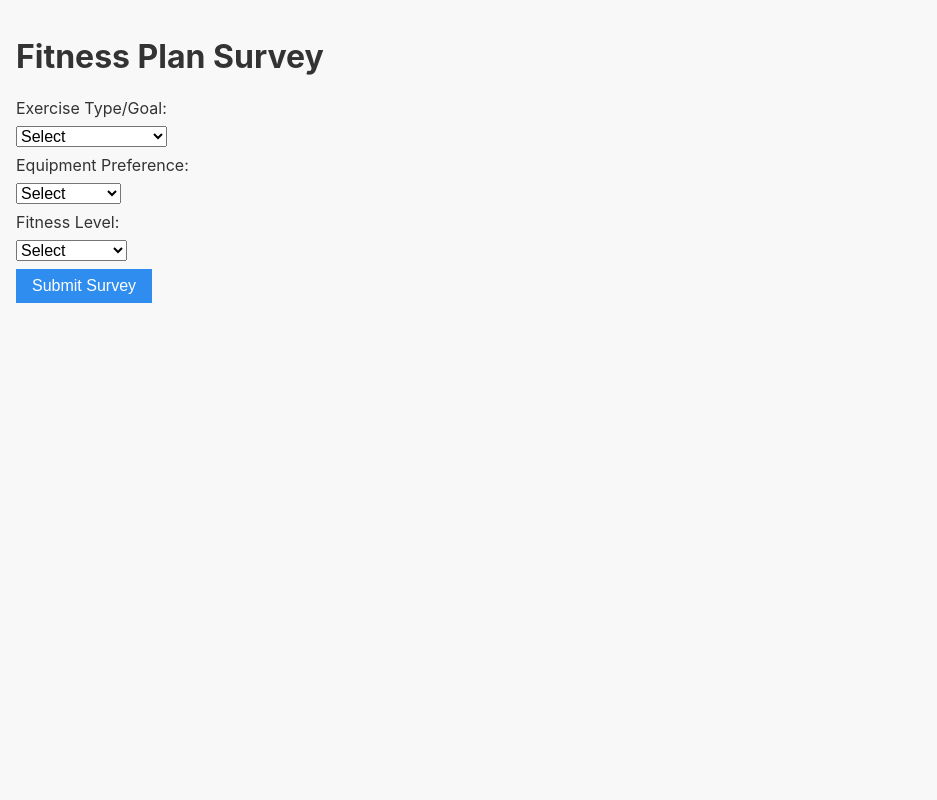
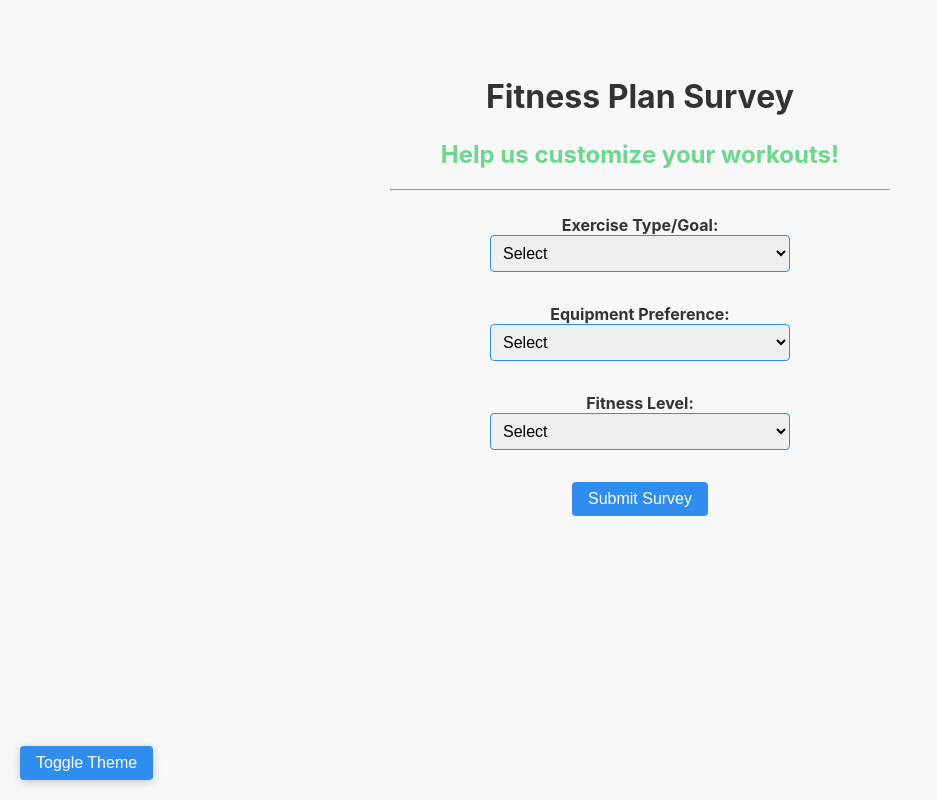
Before and after one commit to kevinliu249/CPFT, a React (Create React App) app in the folder frontend/: page /survey in a window 1280 px wide. Shown: the whole page, without its empty margins (0-937 px from the left). Built offline with nearby package versions, Linux system fonts and the light colour scheme.

Commit message:
Many changes

```diff
--- /dev/null
+++ b/frontend/src/component/ThemeToggleButton.js
@@ -0,0 +1,15 @@
+import React, { useContext } from "react";
+import { GlobalStateContext } from "../context/GlobalStateContext";
+import "../styles/Dashboard.css"; // Reuse the existing CSS styles
+
+const ThemeToggleButton = () => {
+  const { toggleTheme } = useContext(GlobalStateContext);
+
+  return (
+    <button className="theme-toggle-btn" onClick={toggleTheme}>
+      Toggle Theme
+    </button>
+  );
+};
+
+export default ThemeToggleButton;
--- a/frontend/src/pages/dashboard.js
+++ b/frontend/src/pages/dashboard.js
@@ -3,10 +3,11 @@ import { useNavigate } from "react-router-dom";
 import { GlobalStateContext } from "../context/GlobalStateContext";
 import '../styles/App.css';
 import '../styles/Dashboard.css';
+import ThemeToggleButton from "../component/ThemeToggleButton";
 
 const Dashboard = () => {
   const navigate = useNavigate();
-  const { theme, toggleTheme } = useContext(GlobalStateContext);
+  const { theme } = useContext(GlobalStateContext);
 
   return (
     <div className={`Dashboard ${theme}`}>
@@ -15,7 +16,7 @@ const Dashboard = () => {
       <button onClick={() => navigate("/fitnessPlan")}>Fitness Plan</button>
       <button onClick={() => navigate("/workout")}>Workout</button>
       <button onClick={() => navigate("/survey")}>Take Survey</button>
-      <button className="theme-toggle-btn" onClick={toggleTheme}>Toggle Theme</button>
+      <ThemeToggleButton /> {/* Add the theme toggle button */}
     </div>
   );
 };
--- a/frontend/src/pages/fitnessPlan.js
+++ b/frontend/src/pages/fitnessPlan.js
@@ -2,12 +2,14 @@ import React from "react";
 // import { useNavigate } from "react-router-dom";
 import '../styles/App.css';
 import '../styles/FitnessPlan.css';
+import ThemeToggleButton from '../component/ThemeToggleButton';
 
 const FitnessPlan = () => {
 
     return (
       <div className="FitnessPlan">
         <p>FitnessPlan</p>
+        <ThemeToggleButton /> {/* Add the theme toggle button */}
       </div>
     );
   };
--- a/frontend/src/pages/onboarding.js
+++ b/frontend/src/pages/onboarding.js
@@ -2,6 +2,7 @@ import React from "react";
 import { useNavigate } from "react-router-dom";
 import "../styles/App.css";
 import "../styles/Onboarding.css";
+import ThemeToggleButton from "../component/ThemeToggleButton";
 import picture from "../images/onboarding.png"
 
 const Onboarding = () => {
@@ -30,6 +31,7 @@ const Onboarding = () => {
       <button onClick={loginNavigate}>Login</button>
 
       <button onClick={registerNaviate}>New User? <br></br>Click to Register</button>
+      <ThemeToggleButton /> {/* Add the theme toggle button */}
     </div>
   );
 };
--- a/frontend/src/pages/registerPage.js
+++ b/frontend/src/pages/registerPage.js
@@ -2,6 +2,7 @@ import React from "react";
 import { useNavigate } from "react-router-dom";
 import '../styles/App.css';
 import '../styles/Register.css';
+import ThemeToggleButton from '../component/ThemeToggleButton';
 
 const Register = () => {
   const navigate = useNavigate();
@@ -26,6 +27,8 @@ const Register = () => {
       <input type="password" id="password" name="password" /><br />
       <button onClick={loginNavigate}>Create Account</button>
 
+      <ThemeToggleButton /> {/* Add the theme toggle button */}
+
     </div>
   );
 }
--- a/frontend/src/pages/survey.js
+++ b/frontend/src/pages/survey.js
@@ -2,10 +2,10 @@ import React, { useState } from "react";
 import { useNavigate } from "react-router-dom";
 import "../styles/App.css";
 import "../styles/Survey.css";
+import ThemeToggleButton from "../component/ThemeToggleButton";
 
 const Survey = () => {
   const navigate = useNavigate();
-
   const [surveyData, setSurveyData] = useState({
     exerciseType: "",
     equipmentPreference: "",
@@ -20,32 +20,51 @@ const Survey = () => {
   const handleSubmit = (e) => {
     e.preventDefault();
     console.log("Survey submitted:", surveyData);
-      // Redirect to fitness plan page after submission
     navigate("/fitnessPlan");
   };
 
   return (
     <div className="Survey">
       <h1>Fitness Plan Survey</h1>
+      <h3>Help us customize your workouts!</h3>
+      <hr />
       <form onSubmit={handleSubmit}>
-          <label>Exercise Type/Goal:</label>
-          <select name="exerciseType" value={surveyData.exerciseType} onChange={handleChange} required>
+        <label htmlFor="exerciseType">Exercise Type/Goal:</label>
+        <select
+          id="exerciseType"
+          name="exerciseType"
+          value={surveyData.exerciseType}
+          onChange={handleChange}
+          required
+        >
           <option value="">Select</option>
           <option value="muscle_mass">Muscle Mass</option>
           <option value="cardio_endurance">Cardio/Endurance</option>
           <option value="flexibility">Flexibility</option>
         </select>
 
-          <label>Equipment Preference:</label>
-          <select name="equipmentPreference" value={surveyData.equipmentPreference} onChange={handleChange} required>
+        <label htmlFor="equipmentPreference">Equipment Preference:</label>
+        <select
+          id="equipmentPreference"
+          name="equipmentPreference"
+          value={surveyData.equipmentPreference}
+          onChange={handleChange}
+          required
+        >
           <option value="">Select</option>
           <option value="bodyweight">Bodyweight</option>
           <option value="weights">Weights</option>
           <option value="none">None</option>
         </select>
 
-          <label>Fitness Level:</label>
-          <select name="fitnessLevel" value={surveyData.fitnessLevel} onChange={handleChange} required>
+        <label htmlFor="fitnessLevel">Fitness Level:</label>
+        <select
+          id="fitnessLevel"
+          name="fitnessLevel"
+          value={surveyData.fitnessLevel}
+          onChange={handleChange}
+          required
+        >
           <option value="">Select</option>
           <option value="beginner">Beginner</option>
           <option value="intermediate">Intermediate</option>
@@ -54,6 +73,7 @@ const Survey = () => {
 
         <button type="submit">Submit Survey</button>
       </form>
+      <ThemeToggleButton />
     </div>
   );
 };
--- a/frontend/src/pages/workout.js
+++ b/frontend/src/pages/workout.js
@@ -2,12 +2,14 @@ import React from "react";
 // import { useNavigate } from "react-router-dom";
 import '../styles/App.css';
 import '../styles/Workout.css';
+import ThemeToggleButton from "../component/ThemeToggleButton";
 
 const Workout = () => {
 
     return (
       <div className="Workout">
         <p>Workout</p>
+        <ThemeToggleButton /> {/* Add the theme toggle button */}
       </div>
     );
   };
--- a/frontend/src/styles/Survey.css
+++ b/frontend/src/styles/Survey.css
@@ -1,23 +1,69 @@
 .Survey {
+  margin-top: 5vh;
+  text-align: center;
+  font-weight: bold;
   padding: var(--spacing-m);
   background: var(--color-background);
   color: var(--color-text);
 }
 
-label, select, button {
-    display: block;
-    margin-bottom: var(--spacing-s);
-    font-size: var(--font-size-body);
+.Survey h1 {
+  font-size: var(--font-size-h1);
+  margin-bottom: var(--spacing-m);
 }
 
-button {
+.Survey h3 {
+  font-size: var(--font-size-h2);
+  color: var(--color-secondary);
+  margin-bottom: var(--spacing-s);
+}
+
+.Survey hr {
+  width: 75%;
+  margin-top: 20px;
+  max-width: 500px;
+}
+
+.Survey label {
+  font-size: var(--font-size-body);
+  margin-top: var(--spacing-m);
+  display: block;
+  text-align: left;
+}
+
+.Survey select {
+  padding: var(--spacing-s);
+  border-radius: var(--spacing-xs);
+  font-size: var(--font-size-body);
+  margin-bottom: var(--spacing-m);
+  width: 100%;
+  max-width: 300px;
+  border: 1px solid var(--color-primary);
+}
+
+.Survey button {
   background-color: var(--color-primary);
-    color: #fff;
+  color: white;
   border: none;
   padding: var(--spacing-s) var(--spacing-m);
+  font-size: var(--font-size-body);
+  border-radius: var(--spacing-xs);
+  margin-top: var(--spacing-m);
   cursor: pointer;
 }
 
-button:hover {
+.Survey button:hover {
   background-color: var(--color-secondary);
 }
+
+.Survey form {
+  display: flex;
+  flex-direction: column;
+  align-items: center;
+}
+
+.ThemeToggleButton {
+  position: fixed;
+  bottom: 20px;
+  left: 20px;
+}
```
Also changed, not shown: frontend/src/styles/Onboarding.css (line endings or trailing spaces). Lines whose indentation alone changed are shown as unchanged.
